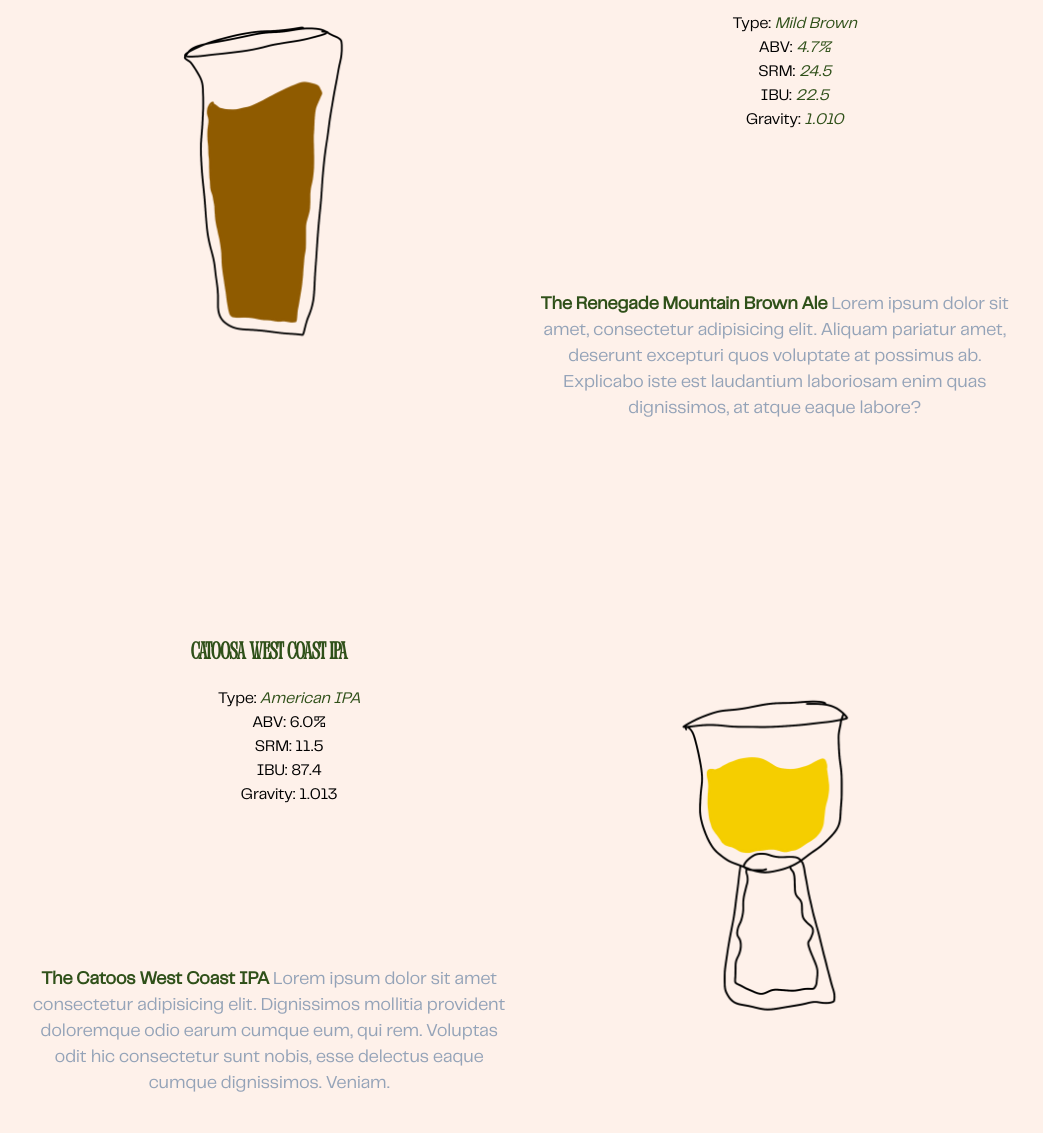
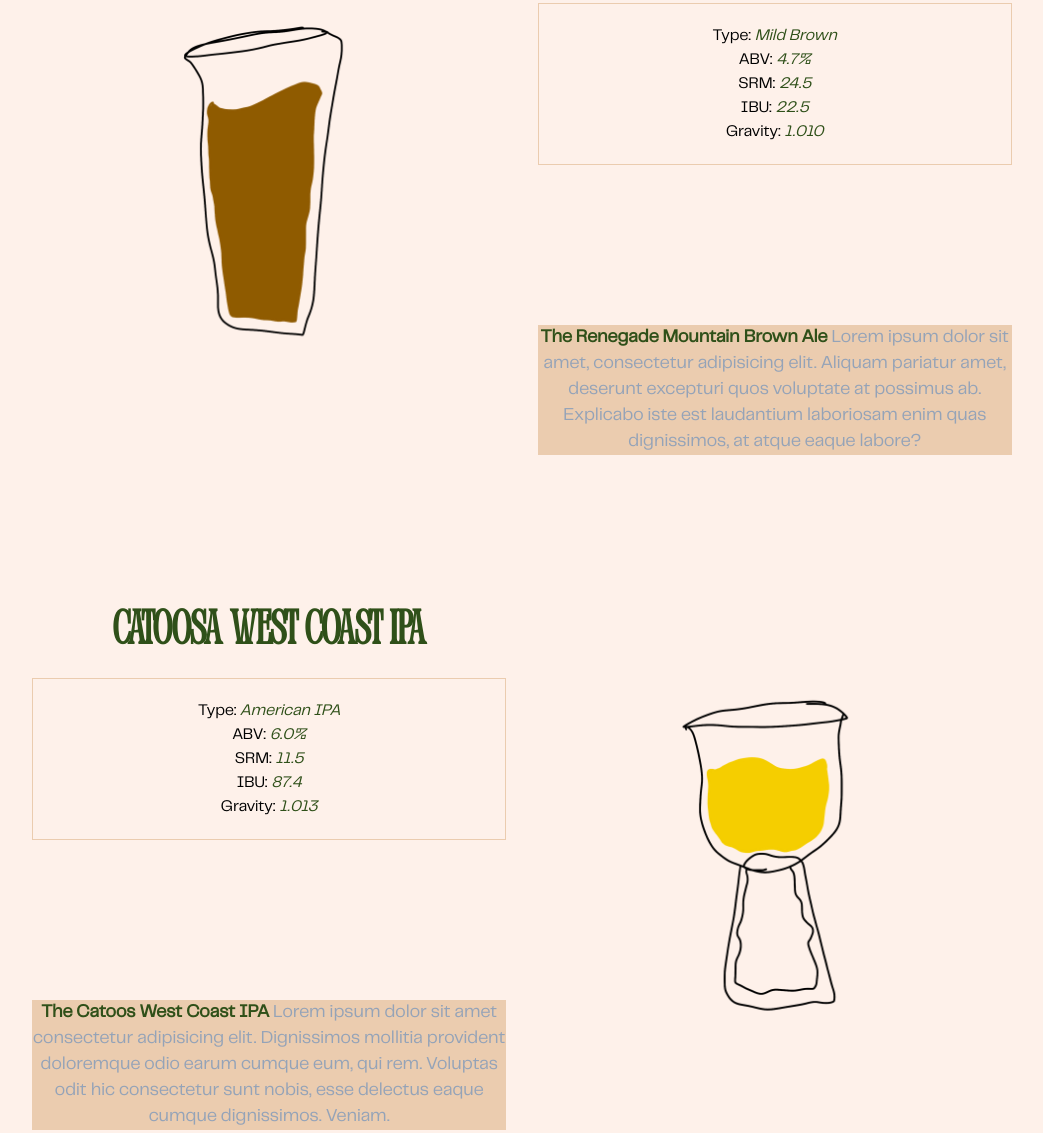
Before and after one commit to ncnapier/appalach-brewing-co, a website built with Vite: page index.html in a window 1280 px wide. Shown: the part 2608-3741 px from the top of the page, without its empty margins (118-1161 px from the left). Built offline with nearby package versions, Linux system fonts and the light colour scheme.

Commit message:
Add files via upload

```diff
--- a/index.html
+++ b/index.html
@@ -188,16 +188,16 @@
                     Type: <em>American IPA</em>
                   </li>
                   <li>
-                    ABV: 6.0%
+                    ABV: <em>6.0%</em>
                   </li>
                   <li>
-                    SRM: 11.5
+                    SRM: <em>11.5</em>
                   </li>
                   <li>
-                    IBU: 87.4
+                    IBU: <em>87.4</em>
                   </li>
                   <li>
-                    Gravity: 1.013
+                    Gravity: <em>1.013</em>
                   </li>
                 </ul>
               </p>
--- a/styles/components/beers.css
+++ b/styles/components/beers.css
@@ -18,7 +18,7 @@
 .beers__beer-title {
     font-size: var(--size-xl);
     margin-bottom: 1rem;
-    border-top: 5px solid var(--clr-peach);
+
     padding-top: 20px;
 }
 
@@ -78,10 +78,13 @@ img[alt="spiced renegade"]:hover{
     font-size: var(--size-sm);
     color: var(--clr-slate400);
     margin-bottom: 1rem;
+    background-color: var(--clr-peach);
 }
 
 .beers__description-list {
     list-style: none;
+    border: 1px solid var(--clr-peach);
+    padding: 20px;
 }
 
 .beers__beer-btn {
@@ -90,6 +93,7 @@ img[alt="spiced renegade"]:hover{
 
 .beers__beer-subtitle {
     display: none;
+
 }
 
 a {
@@ -208,7 +212,7 @@ a {
 
 .beers__beer-subtitle {
     display: block;
-    font-size: var(--size-base);
+    font-size: var(--size-4xl);
 }
 
 }
@@ -227,9 +231,9 @@ a {
         font-size: var(--size-sm);
     }
 
-    .beers__beer-subtitle {
+    /* .beers__beer-subtitle {
         font-size: var(--size-lg);
-    }
+    } */
 }
 
 /* lg */
@@ -255,7 +259,7 @@ a {
     }
 
     .beers__beer-subtitle {
-        font-size: var(--size-xl);
+        font-size: var(--size-4xl);
     }
 }
 
@@ -283,7 +287,7 @@ a {
     }
 
     .beers__beer-subtitle {
-        font-size: var(--size-2xl);
+        font-size: var(--size-5xl);
     }
 
     .beers__container {
```
